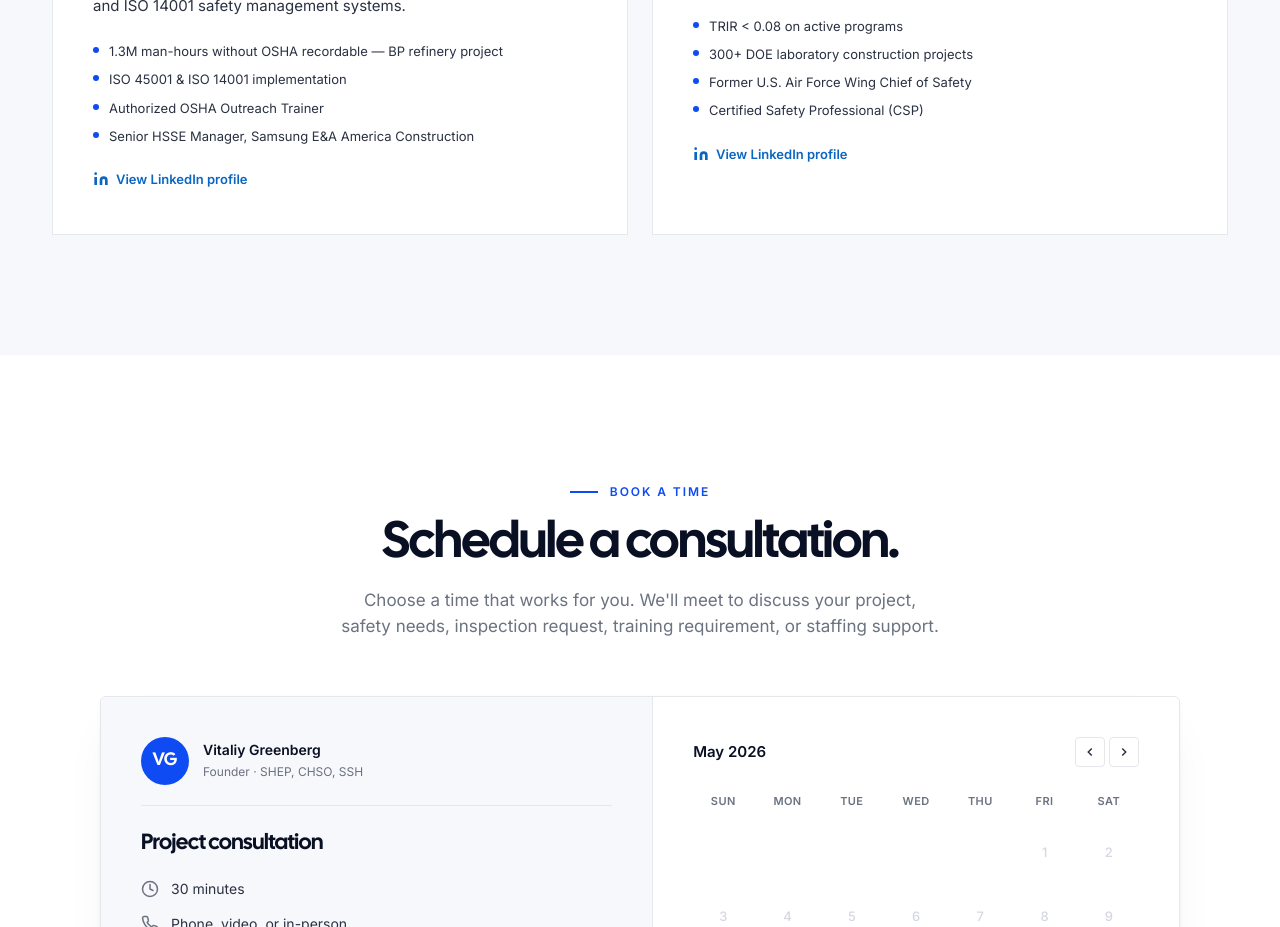
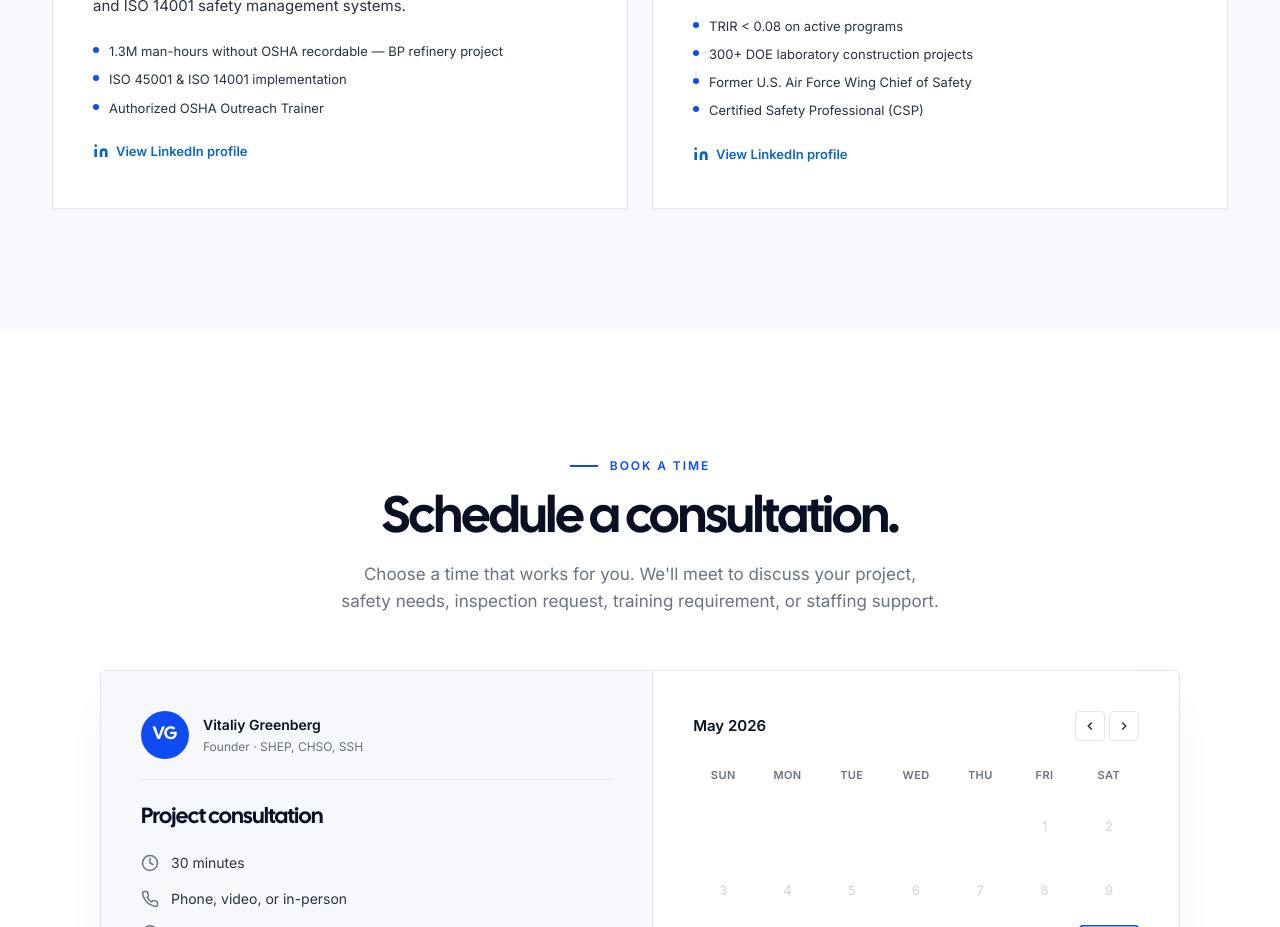
Before and after one commit to oz1900/design, a Next.js app: page / in a window 1280 px wide. Shown: the part 5100-6027 px from the top of the page. Built offline with nearby package versions, Linux system fonts and the light colour scheme.

Commit message:
Remove Samsung E&A America Construction from team highlights
Co-Authored-By: Claude Sonnet 4.6 <noreply@anthropic.com>

```diff
--- a/components/Team.tsx
+++ b/components/Team.tsx
@@ -16,7 +16,6 @@ const team = [
       "1.3M man-hours without OSHA recordable — BP refinery project",
       "ISO 45001 & ISO 14001 implementation",
       "Authorized OSHA Outreach Trainer",
-      "Senior HSSE Manager, Samsung E&A America Construction",
     ],
   },
   {
```
